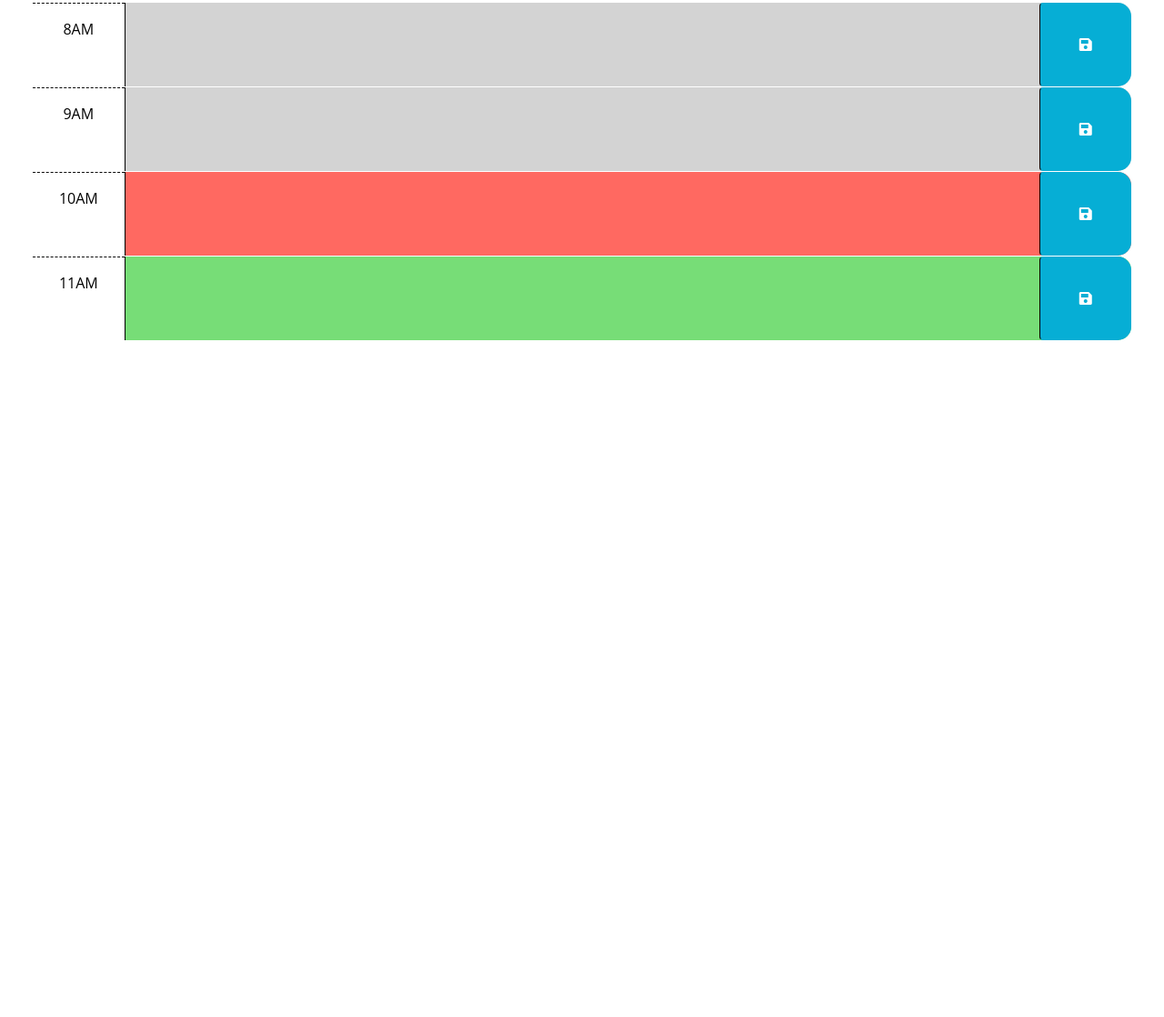
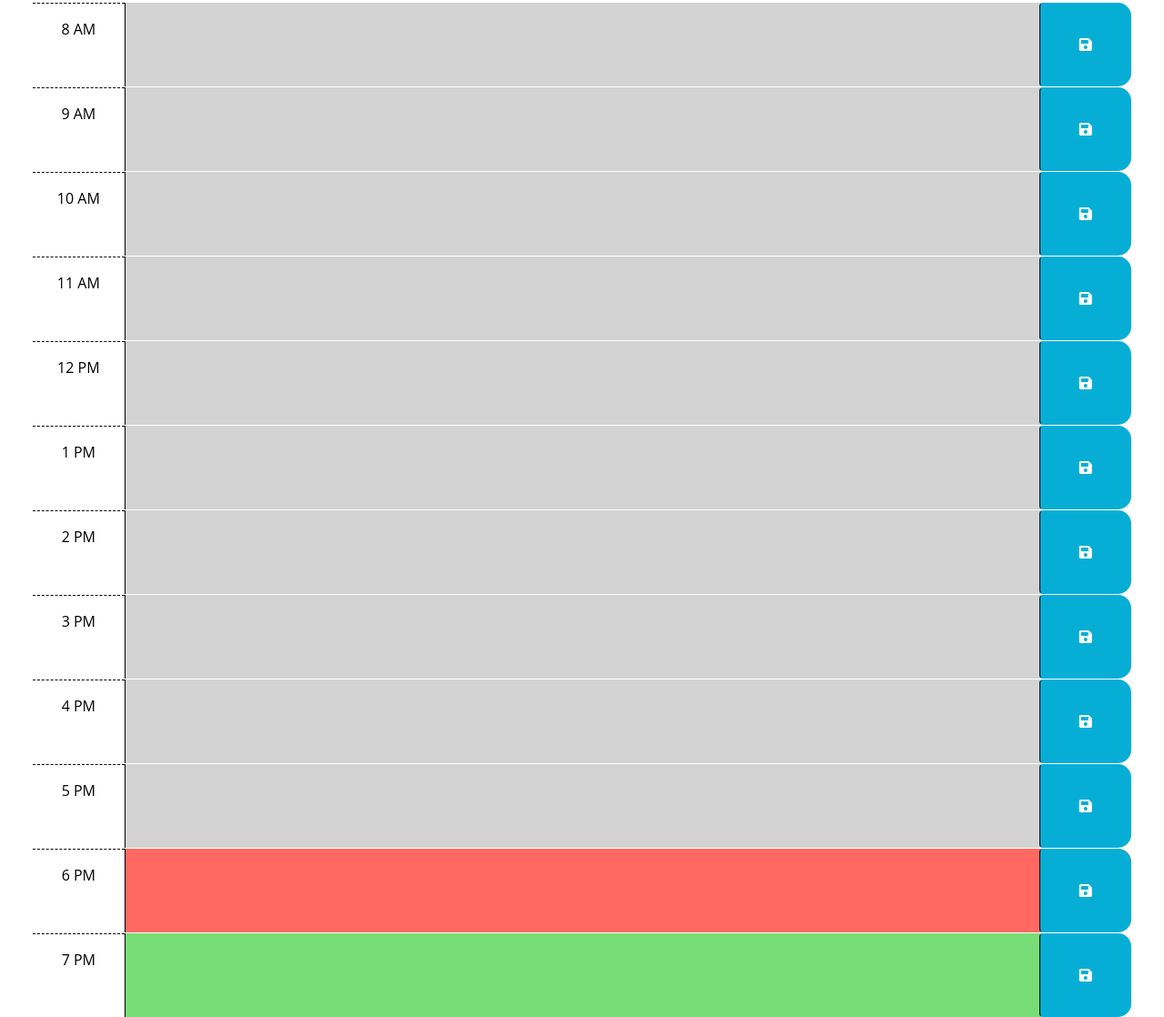
Before and after one commit to ChrisLee1659/Workday_Scheduler, a plain HTML site: page index.html in a window 1280 px wide. Shown: the part 295-1413 px from the top of the page at 91% size. Before the commit the page ends 800 px from the top, so only its background shows below. Drawn offline with nearby package versions, Linux system fonts and the light colour scheme.

```diff
--- a/index.html
+++ b/index.html
@@ -44,7 +44,7 @@
       <!-- Example of a past time block. The "past" class adds a gray background color. -->
 
       <div id="hour-8" class="row time-block past">
-        <div class="col-md-1 -col-md-1 hour text-center py-3"> 8AM</div>
+        <div class="col-md-1 -col-md-1 hour text-center py-3"> 8 AM</div>
         <textarea class="col-8 col-md-10 description" rows="3"></textarea>
         <button class="btn saveBtn col-md-1">
         <i class="fas fa-save" aria-hidden="true">
@@ -54,7 +54,79 @@
       <console class="log"></console>
 
       <div id="hour-9" class="row time-block past">
-        <div class="col-2 col-md-1 hour text-center py-3">9AM</div>
+        <div class="col-2 col-md-1 hour text-center py-3">9 AM</div>
+        <textarea class="col-8 col-md-10 description" rows="3"> </textarea>
+        <button class="btn saveBtn col-2 col-md-1" aria-label="save">
+          <i class="fas fa-save" aria-hidden="true"></i>
+        </button>
+      </div>
+
+      <div id="hour-10" class="row time-block past">
+        <div class="col-2 col-md-1 hour text-center py-3">10 AM</div>
+        <textarea class="col-8 col-md-10 description" rows="3"> </textarea>
+        <button class="btn saveBtn col-2 col-md-1" aria-label="save">
+          <i class="fas fa-save" aria-hidden="true"></i>
+        </button>
+      </div>
+
+      <div id="hour-11" class="row time-block past">
+        <div class="col-2 col-md-1 hour text-center py-3">11 AM</div>
+        <textarea class="col-8 col-md-10 description" rows="3"> </textarea>
+        <button class="btn saveBtn col-2 col-md-1" aria-label="save">
+          <i class="fas fa-save" aria-hidden="true"></i>
+        </button>
+      </div>
+
+      <div id="hour-12" class="row time-block past">
+        <div class="col-2 col-md-1 hour text-center py-3">12 PM</div>
+        <textarea class="col-8 col-md-10 description" rows="3"> </textarea>
+        <button class="btn saveBtn col-2 col-md-1" aria-label="save">
+          <i class="fas fa-save" aria-hidden="true"></i>
+        </button>
+      </div>
+
+      <div id="hour-13" class="row time-block past">
+        <div class="col-2 col-md-1 hour text-center py-3">1 PM</div>
+        <textarea class="col-8 col-md-10 description" rows="3"> </textarea>
+        <button class="btn saveBtn col-2 col-md-1" aria-label="save">
+          <i class="fas fa-save" aria-hidden="true"></i>
+        </button>
+      </div>
+
+      <div id="hour-14" class="row time-block past">
+        <div class="col-2 col-md-1 hour text-center py-3">2 PM</div>
+        <textarea class="col-8 col-md-10 description" rows="3"> </textarea>
+        <button class="btn saveBtn col-2 col-md-1" aria-label="save">
+          <i class="fas fa-save" aria-hidden="true"></i>
+        </button>
+      </div>
+
+      <div id="hour-15" class="row time-block past">
+        <div class="col-2 col-md-1 hour text-center py-3">3 PM</div>
+        <textarea class="col-8 col-md-10 description" rows="3"> </textarea>
+        <button class="btn saveBtn col-2 col-md-1" aria-label="save">
+          <i class="fas fa-save" aria-hidden="true"></i>
+        </button>
+      </div>
+
+      <div id="hour-16" class="row time-block past">
+        <div class="col-2 col-md-1 hour text-center py-3">4 PM</div>
+        <textarea class="col-8 col-md-10 description" rows="3"> </textarea>
+        <button class="btn saveBtn col-2 col-md-1" aria-label="save">
+          <i class="fas fa-save" aria-hidden="true"></i>
+        </button>
+      </div>
+
+      <div id="hour-17" class="row time-block past">
+        <div class="col-2 col-md-1 hour text-center py-3">5 PM</div>
+        <textarea class="col-8 col-md-10 description" rows="3"> </textarea>
+        <button class="btn saveBtn col-2 col-md-1" aria-label="save">
+          <i class="fas fa-save" aria-hidden="true"></i>
+        </button>
+      </div>
+
+      <div id="hour-18" class="row time-block present">
+        <div class="col-2 col-md-1 hour text-center py-3">6 PM</div>
         <textarea class="col-8 col-md-10 description" rows="3"> </textarea>
         <button class="btn saveBtn col-2 col-md-1" aria-label="save">
           <i class="fas fa-save" aria-hidden="true"></i>
@@ -62,23 +134,14 @@
       </div>
 
       <!-- Example of a present time block. The "present" class adds a red background color. -->
-      <div id="hour-10" class="row time-block present">
-        <div class="col-2 col-md-1 hour text-center py-3">10AM</div>
+      <div id="hour-10" class="row time-block future">
+        <div class="col-2 col-md-1 hour text-center py-3">7 PM</div>
         <textarea class="col-8 col-md-10 description" rows="3"> </textarea>
         <button class="btn saveBtn col-2 col-md-1" aria-label="save">
           <i class="fas fa-save" aria-hidden="true"></i>
         </button>
       </div>
 
-      <!-- Example of a future time block. The "future" class adds a green background color. -->
-      <div id="hour-11" class="row time-block future">
-        <div class="col-2 col-md-1 hour text-center py-3">11AM</div>
-        <textarea class="col-8 col-md-10 description" rows="3"> </textarea>
-        <button class="btn saveBtn col-2 col-md-1" aria-label="save">
-          <i class="fas fa-save" aria-hidden="true"></i>
-        </button>
-      </div>
-    </div>
 
     <script src="https://cdnjs.cloudflare.com/ajax/libs/jquery/3.2.1/jquery.min.js"></script>
     <script src="https://cdn.jsdelivr.net/npm/dayjs@1.11.3/dayjs.min.js"
--- a/script.js
+++ b/script.js
@@ -2,7 +2,7 @@
 // the code isn't run until the browser has finished rendering all the elements
 // in the html.
 var todayDate = moment().format('dddd, MMM Do YYYY');
-$("#currentDay").html(todayDate);
+$("currentDay").html(todayDate);
 
 $(function () {
 
```
Also changed, not shown: final_image.png (added), 1 other file.
